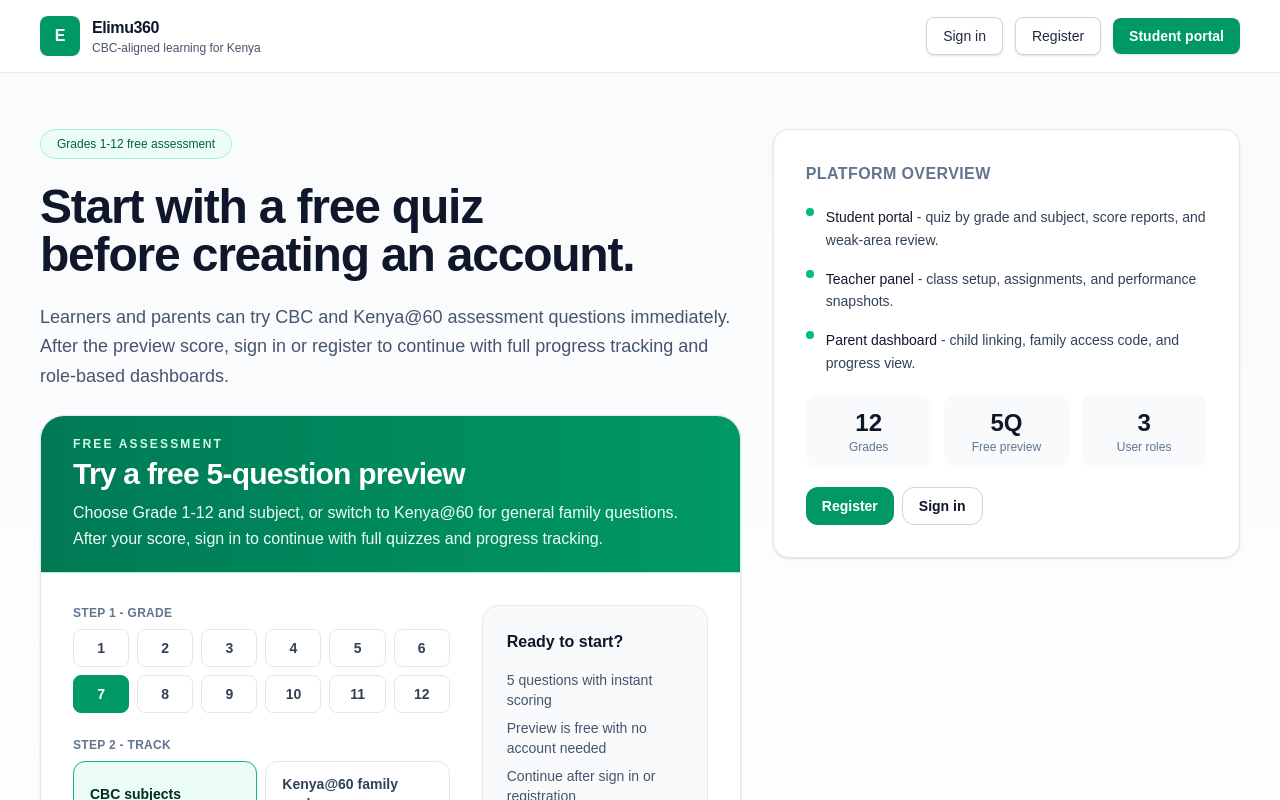
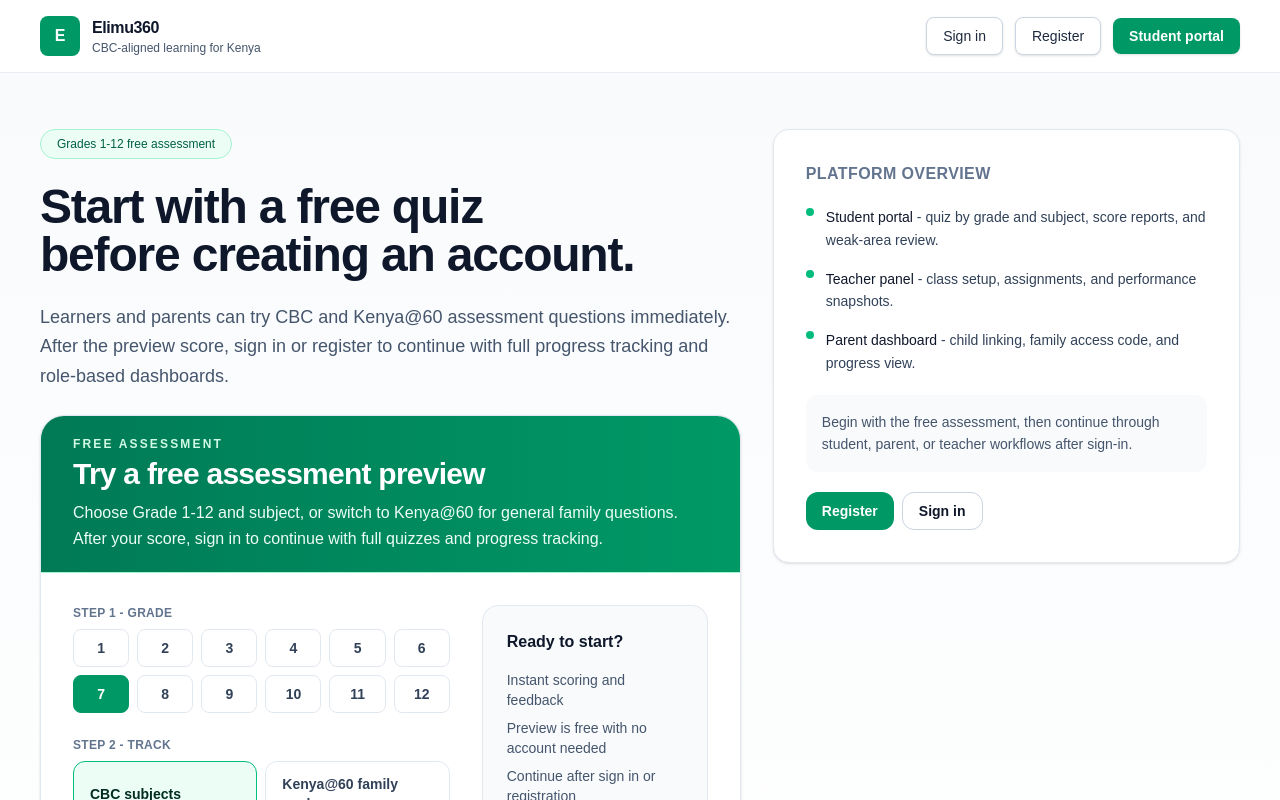
Before and after one commit to SilasAmisi/elimu360, a Next.js app: page / in a window 1280 px wide. Shown: the top 800 px of the page. Built offline with nearby package versions, Linux system fonts and the light colour scheme.

Commit message:
chore: refine landing copy for client-facing clarity
Remove non-client-facing stat chips and update free assessment messaging to focus on value instead of emphasizing question count.

Made-with: Cursor

```diff
--- a/app/page.tsx
+++ b/app/page.tsx
@@ -81,20 +81,10 @@ export default function Home() {
                 </span>
               </li>
             </ul>
-            <div className="grid grid-cols-3 gap-3 text-center">
-              <div className="rounded-xl bg-slate-50 p-3">
-                <p className="text-2xl font-semibold text-slate-900">12</p>
-                <p className="text-xs text-slate-500">Grades</p>
-              </div>
-              <div className="rounded-xl bg-slate-50 p-3">
-                <p className="text-2xl font-semibold text-slate-900">5Q</p>
-                <p className="text-xs text-slate-500">Free preview</p>
-              </div>
-              <div className="rounded-xl bg-slate-50 p-3">
-                <p className="text-2xl font-semibold text-slate-900">3</p>
-                <p className="text-xs text-slate-500">User roles</p>
-              </div>
-            </div>
+            <p className="rounded-xl bg-slate-50 p-4 text-sm leading-relaxed text-slate-600">
+              Begin with the free assessment, then continue through student, parent, or teacher workflows after
+              sign-in.
+            </p>
             <div className="flex flex-wrap gap-2">
               <Link
                 href="/sign-up"
--- a/components/free-assessment.tsx
+++ b/components/free-assessment.tsx
@@ -70,7 +70,7 @@ export function FreeAssessment() {
     <section className="overflow-hidden rounded-3xl border border-slate-200 bg-white shadow-sm">
       <div className="border-b border-emerald-200 bg-gradient-to-r from-emerald-700 to-emerald-600 px-6 py-5 text-white lg:px-8">
         <p className="text-xs font-semibold uppercase tracking-[0.18em] text-emerald-100">Free assessment</p>
-        <h2 className="mt-1 text-2xl font-semibold tracking-tight lg:text-3xl">Try a free 5-question preview</h2>
+        <h2 className="mt-1 text-2xl font-semibold tracking-tight lg:text-3xl">Try a free assessment preview</h2>
         <p className="mt-2 max-w-3xl text-sm leading-relaxed text-emerald-50 lg:text-base">
           Choose Grade 1-12 and subject, or switch to Kenya@60 for general family questions. After your score, sign in
           to continue with full quizzes and progress tracking.
@@ -160,7 +160,7 @@ export function FreeAssessment() {
           <div className="rounded-2xl border border-slate-200 bg-slate-50 p-5 lg:p-6">
             <h3 className="text-base font-semibold text-slate-900">Ready to start?</h3>
             <ul className="mt-4 space-y-2 text-sm text-slate-600">
-              <li>5 questions with instant scoring</li>
+              <li>Instant scoring and feedback</li>
               <li>Preview is free with no account needed</li>
               <li>Continue after sign in or registration</li>
             </ul>
```
